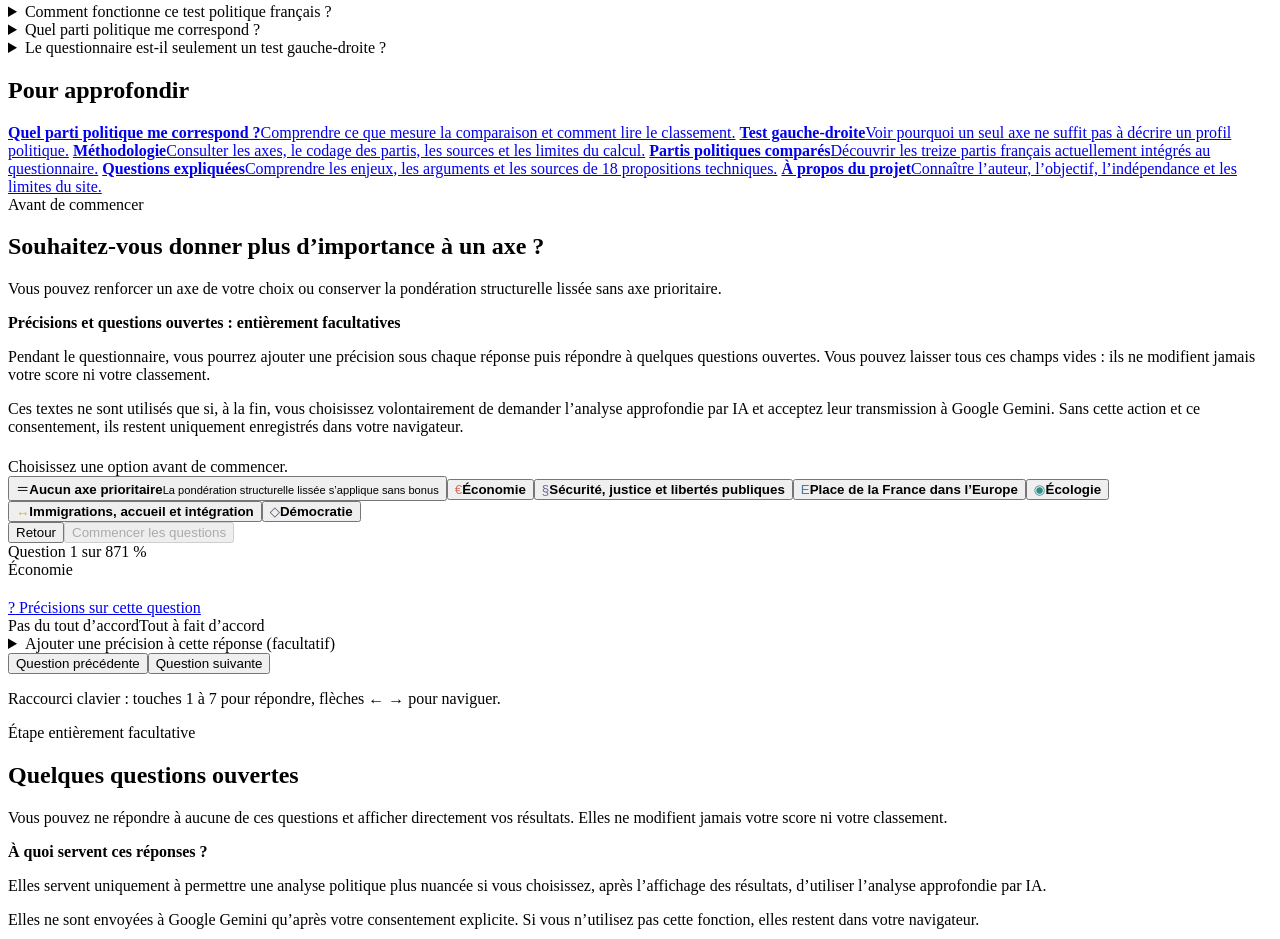
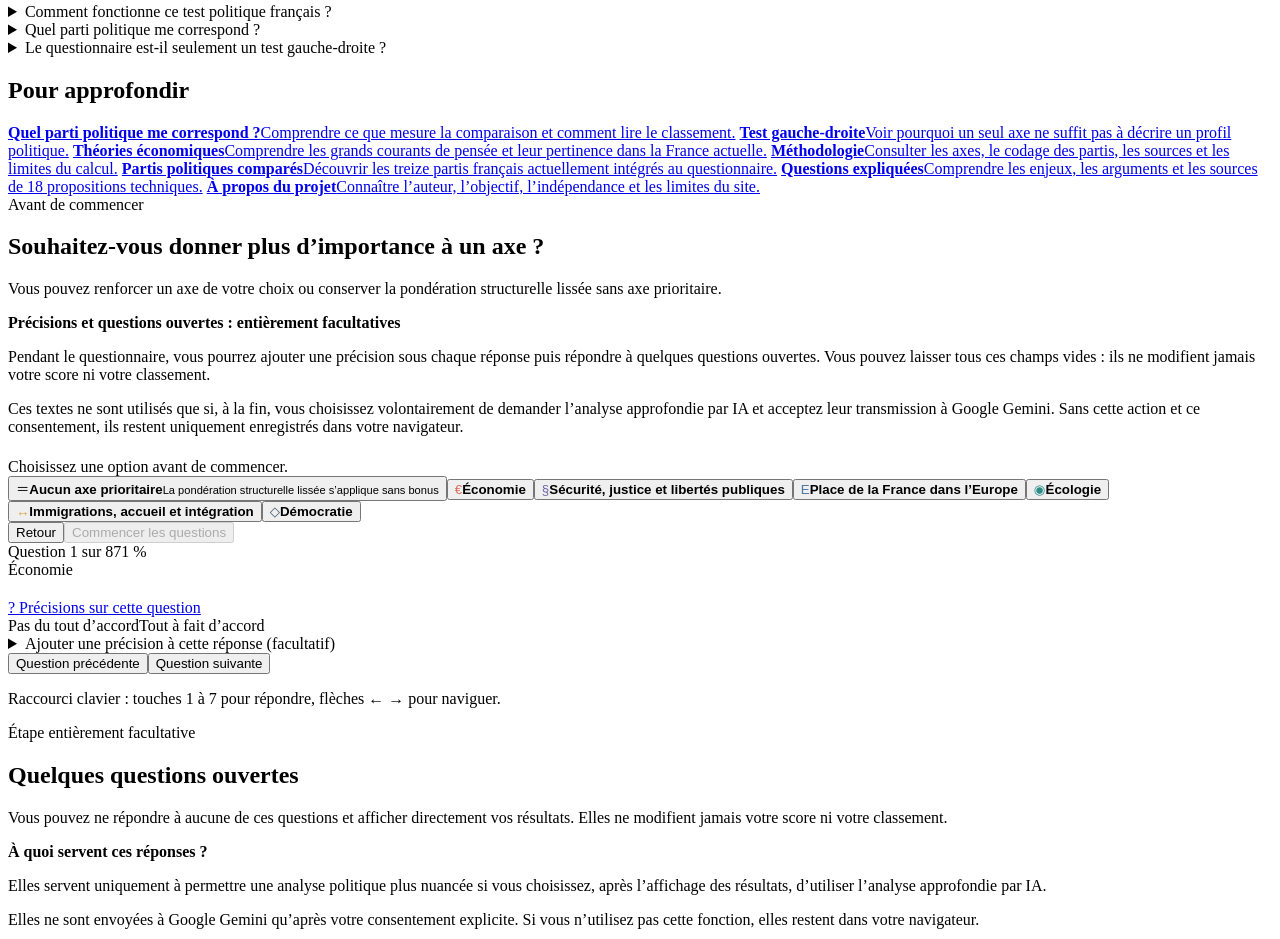
Before and after one commit to hugorampelberg/Political-Compass, a website with bundled scripts: page index.html in a window 1280 px wide. Shown: the part 6352-7291 px from the top of the page. Built offline with nearby package versions, Linux system fonts and the light colour scheme.

Commit message:
Rendre le guide économique visible sur l’accueil

```diff
--- a/index.html
+++ b/index.html
@@ -202,6 +202,7 @@
           <nav class="seo-link-grid" aria-label="Comprendre le test politique">
             <a href="/quel-parti-politique-me-correspond/"><strong>Quel parti politique me correspond ?</strong><span>Comprendre ce que mesure la comparaison et comment lire le classement.</span></a>
             <a href="/test-gauche-droite/"><strong>Test gauche-droite</strong><span>Voir pourquoi un seul axe ne suffit pas à décrire un profil politique.</span></a>
+            <a href="/theories-economiques/"><strong>Théories économiques</strong><span>Comprendre les grands courants de pensée et leur pertinence dans la France actuelle.</span></a>
             <a href="/methodologie/"><strong>Méthodologie</strong><span>Consulter les axes, le codage des partis, les sources et les limites du calcul.</span></a>
             <a href="/partis-politiques/"><strong>Partis politiques comparés</strong><span>Découvrir les treize partis français actuellement intégrés au questionnaire.</span></a>
             <a href="/questions/"><strong>Questions expliquées</strong><span>Comprendre les enjeux, les arguments et les sources de 18 propositions techniques.</span></a>
```
